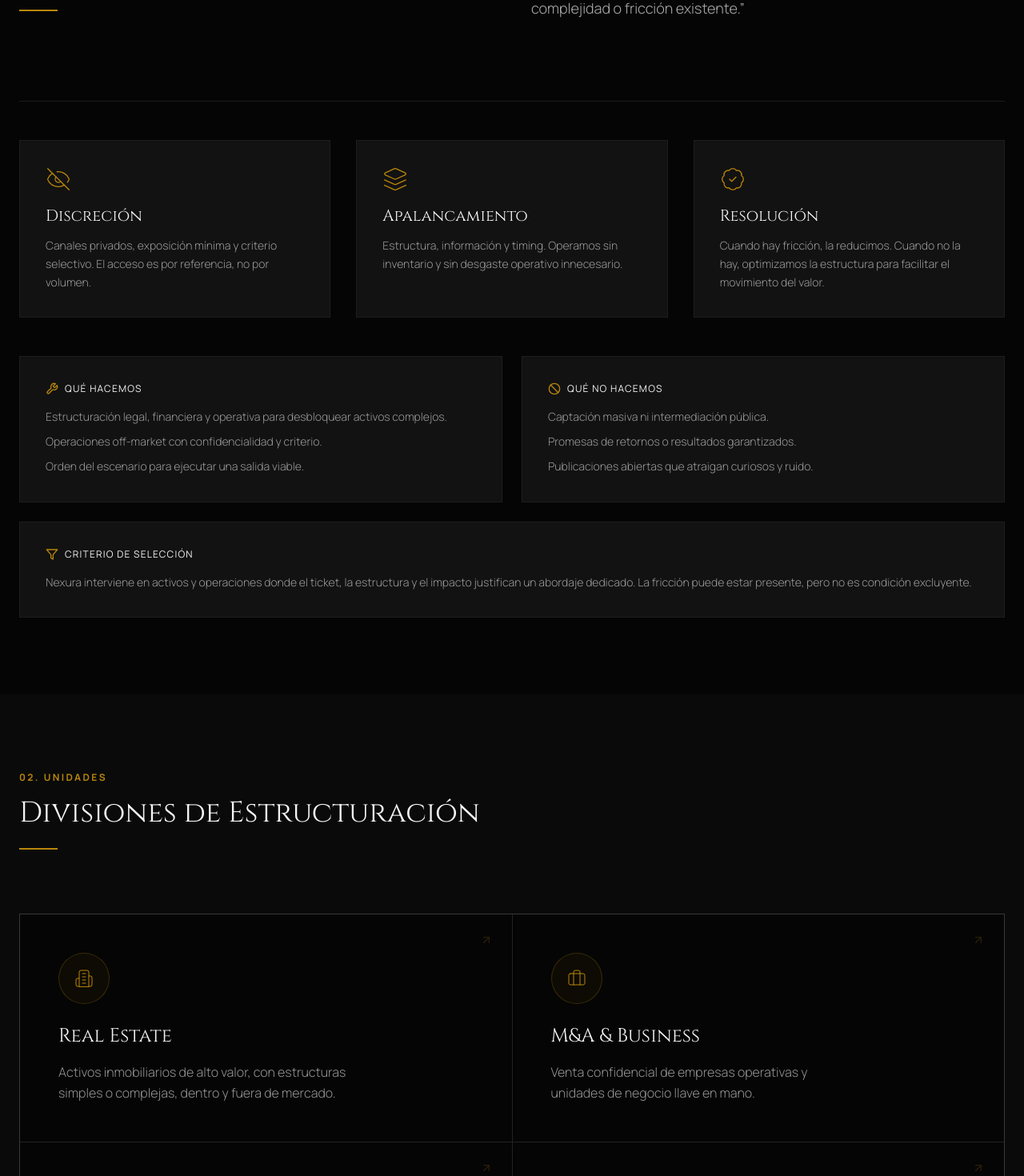
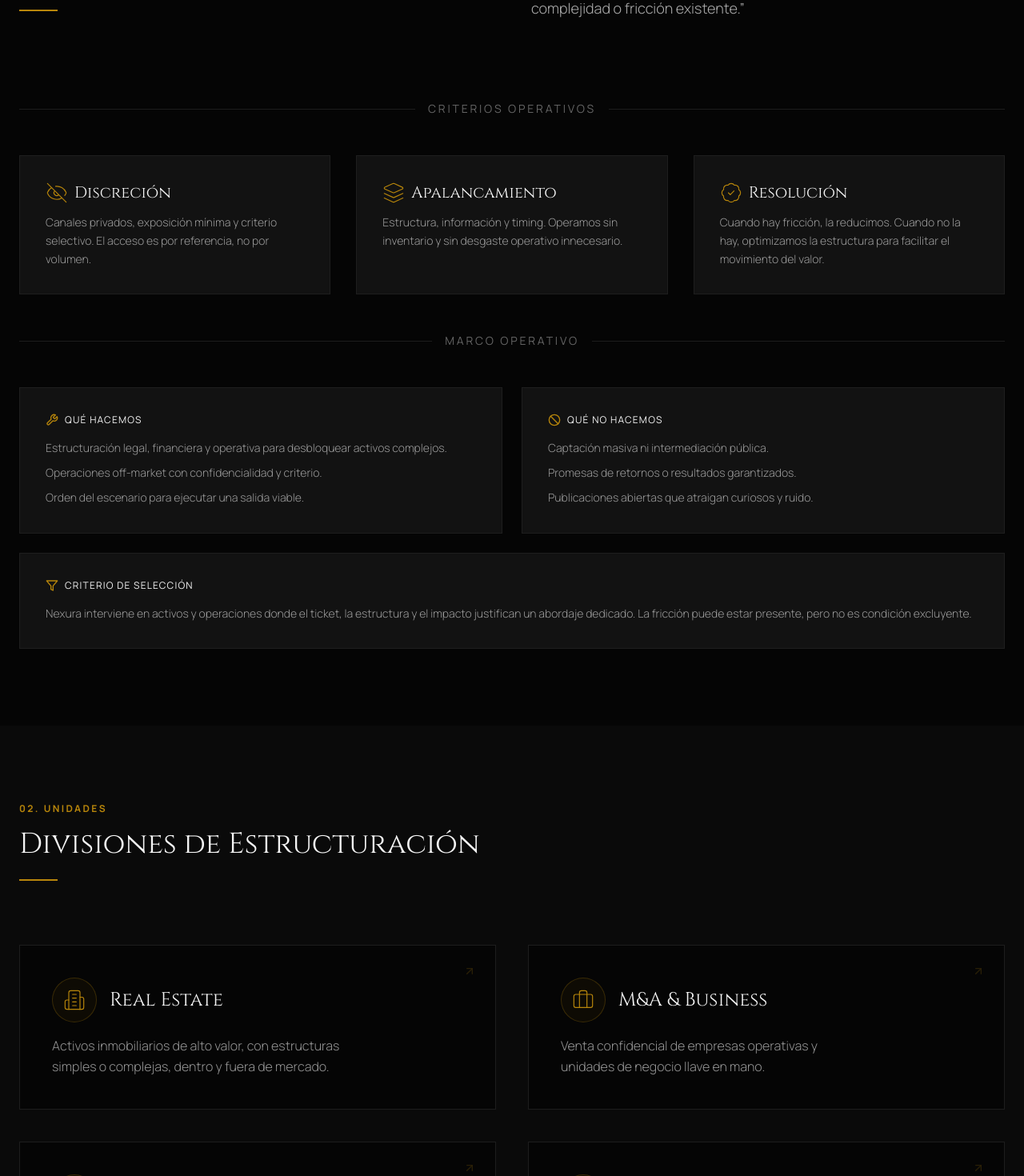
Before and after one commit to free4fun/nexura, a Next.js app: page / in a window 1280 px wide. Shown: the part 980-2450 px from the top of the page at 80% size. Built offline with nearby package versions, Linux system fonts and the light colour scheme.

Commit message:
feat: enhance styling and layout across multiple components for improved visual clarity and user experience

```diff
--- a/app/dossier/page.tsx
+++ b/app/dossier/page.tsx
@@ -12,7 +12,7 @@ function DossierContent() {
   return (
     <div className="pt-32 pb-24 px-6 min-h-screen bg-nexura-black">
       <div className="max-w-7xl mx-auto">
-        <div className="max-w-3xl">
+        <div className="max-w-3xl mx-auto">
         <div className="mb-12 border-b border-nexura-white/10 pb-8">
             <div className="flex items-center gap-2 text-nexura-gold text-xs tracking-widest uppercase mb-4">
               <Lock size={14} /> Solicitud de Documentación
@@ -131,7 +131,7 @@ function DossierContent() {
             <p className="text-center text-[10px] uppercase tracking-widest text-nexura-white/30">
             Se habilita solo bajo acuerdos.
             </p>
-            <div className="text-xs text-nexura-white/50 font-light leading-relaxed space-y-2">
+            <div className="text-xs text-nexura-white/50 font-light leading-relaxed space-y-2 text-center">
             <p>Nexura habilita documentación de forma progresiva según el estado de cada operación.</p>
             <p>Si la solicitud encaja, enviaremos el NDA correspondiente y el siguiente paso.</p>
             <p>Tiempo estimado de respuesta: 48–72 hs hábiles.</p>
--- a/components/LandingSections.tsx
+++ b/components/LandingSections.tsx
@@ -148,32 +148,54 @@ export const Philosophy = () => {
             </div>
         </div>
 
-        <div className="grid md:grid-cols-3 lg:grid-cols-3 gap-8 border-t border-nexura-white/10 pt-12">
+        <div className="mt-2">
+          <div className="flex items-center gap-4">
+            <div className="h-px flex-1 bg-nexura-white/10" />
+            <p className="text-xs lg:text-sm uppercase tracking-[0.2em] text-nexura-white/40 text-center whitespace-nowrap">
+              Criterios operativos
+            </p>
+            <div className="h-px flex-1 bg-nexura-white/10" />
+          </div>
+        </div>
+
+        <div className="grid md:grid-cols-3 lg:grid-cols-3 gap-6 lg:gap-8 pt-10 lg:pt-12">
             {[
                 {
                     title: "Discreción",
-              icon: <EyeOff className="w-8 h-8 text-nexura-gold mb-4" strokeWidth={1} />,
+              icon: <EyeOff className="w-7 h-7 text-nexura-gold" strokeWidth={1} />,
                   desc: "Canales privados, exposición mínima y criterio selectivo. El acceso es por referencia, no por volumen."
                 },
                 {
                     title: "Apalancamiento",
-                  icon: <Layers className="w-8 h-8 text-nexura-gold mb-4" strokeWidth={1} />,
+                  icon: <Layers className="w-7 h-7 text-nexura-gold" strokeWidth={1} />,
                   desc: "Estructura, información y timing. Operamos sin inventario y sin desgaste operativo innecesario."
                 },
                 {
                     title: "Resolución",
-                  icon: <BadgeCheck className="w-8 h-8 text-nexura-gold mb-4" strokeWidth={1} />,
+                  icon: <BadgeCheck className="w-7 h-7 text-nexura-gold" strokeWidth={1} />,
                   desc: "Cuando hay fricción, la reducimos. Cuando no la hay, optimizamos la estructura para facilitar el movimiento del valor."
                 }
             ].map((item, idx) => (
-                <div key={idx} className="group p-8 border border-nexura-white/5 md:border-nexura-white/10 lg:border-nexura-white/5 bg-nexura-surface hover:border-nexura-gold/30 transition-all duration-500">
-                    {item.icon}
-                    <h3 className="font-serif text-xl text-nexura-white mb-3 group-hover:text-nexura-gold transition-colors">{item.title}</h3>
+                <div key={idx} className="group p-6 lg:p-8 border border-nexura-white/5 md:border-nexura-white/10 lg:border-nexura-white/5 bg-nexura-surface hover:border-nexura-gold/30 transition-all duration-500">
+                    <div className="flex items-center gap-2 mb-3">
+                      {item.icon}
+                      <h3 className="font-serif text-xl text-nexura-white group-hover:text-nexura-gold transition-colors">{item.title}</h3>
+                    </div>
                     <p className="text-sm text-nexura-white/60 leading-relaxed font-light">
                         {item.desc}
                     </p>
                 </div>
             ))}
+        </div>
+
+        <div className="mt-12">
+          <div className="flex items-center gap-4">
+            <div className="h-px flex-1 bg-nexura-white/10" />
+            <p className="text-xs lg:text-sm uppercase tracking-[0.2em] text-nexura-white/40 text-center whitespace-nowrap">
+              Marco operativo
+            </p>
+            <div className="h-px flex-1 bg-nexura-white/10" />
+          </div>
         </div>
 
         <div className="mt-12 grid md:grid-cols-2 gap-6">
@@ -223,22 +245,22 @@ export const BusinessUnits = () => {
     {
       title: "Real Estate",
       description: "Activos inmobiliarios de alto valor, con estructuras simples o complejas, dentro y fuera de mercado.",
-      icon: <Building2 size={24} strokeWidth={1} />
+      icon: <Building2 size={28} strokeWidth={1} />
     },
     {
       title: "M&A & Business",
       description: "Venta confidencial de empresas operativas y unidades de negocio llave en mano.",
-      icon: <Briefcase size={24} strokeWidth={1} />
+      icon: <Briefcase size={28} strokeWidth={1} />
     },
     {
       title: "Luxury Assets",
       description: "Estructuración de uso, rotación o salida para activos de alto valor subutilizados o estratégicos.",
-      icon: <Gem size={24} strokeWidth={1} />
+      icon: <Gem size={28} strokeWidth={1} />
     },
     {
       title: "Strategic IP",
       description: "Licenciamiento de marcas, patentes y genética de alto rendimiento (Pedigree).",
-      icon: <Fingerprint size={24} strokeWidth={1} />
+      icon: <Fingerprint size={28} strokeWidth={1} />
     }
   ];
 
@@ -251,16 +273,21 @@ export const BusinessUnits = () => {
             <div className="w-12 h-[2px] bg-nexura-gold"></div>
         </div>
 
-        <div className="grid md:grid-cols-2 gap-px bg-nexura-white/10 md:bg-nexura-white/15 lg:bg-nexura-white/10 border border-nexura-white/10 md:border-nexura-white/15 lg:border-nexura-white/10">
+        <div className="grid md:grid-cols-2 gap-0 md:gap-8 lg:gap-10 border border-nexura-white/10 md:border-0 divide-y divide-nexura-white/10 md:divide-y-0">
           {units.map((unit, idx) => (
-            <div key={idx} className="bg-nexura-black p-12 hover:bg-nexura-surface transition-colors duration-500 group relative overflow-hidden">
+            <div
+              key={idx}
+              className="bg-nexura-black p-10 hover:bg-nexura-surface transition-colors duration-500 group relative overflow-hidden md:border md:border-nexura-white/15 lg:border-nexura-white/10"
+            >
               <div className="absolute top-0 right-0 p-6 opacity-20 group-hover:opacity-100 transition-opacity duration-500">
                 <ArrowUpRight className="text-nexura-gold" />
               </div>
-              <div className="mb-6 text-nexura-gold bg-nexura-gold/5 w-16 h-16 rounded-full flex items-center justify-center border border-nexura-gold/25">
-                {unit.icon}
+              <div className="flex items-center gap-4 mb-4">
+                <div className="text-nexura-gold bg-nexura-gold/5 w-14 h-14 rounded-full flex items-center justify-center border border-nexura-gold/25 shrink-0">
+                  {unit.icon}
+                </div>
+                <h3 className="font-serif text-2xl text-nexura-white">{unit.title}</h3>
               </div>
-              <h3 className="font-serif text-2xl text-nexura-white mb-4">{unit.title}</h3>
               <p className="text-nexura-white/60 font-light leading-relaxed max-w-sm">
                 {unit.description}
               </p>
@@ -279,6 +306,8 @@ export const Protocol = () => {
     { title: "Canal Privado", description: "Registramos interés, validamos perfiles y habilitamos acceso selectivo bajo acuerdos de confidencialidad y no elusión.", icon: <Network size={18} strokeWidth={1.5} /> },
     { title: "Cierre", description: "Coordinamos a las partes y acompañamos el proceso hasta la transferencia y salida ordenada.", icon: <TrendingUp size={18} strokeWidth={1.5} /> },
   ];
+
+  const roman = ["I", "II", "III", "IV", "V", "VI"];
 
   return (
     <section id="protocolo" className="py-24 bg-nexura-black">
@@ -299,9 +328,15 @@ export const Protocol = () => {
                     <ArrowRight size={18} />
                   </div>
                 )}
+
+                <span className="absolute left-4 top-4 text-nexura-gold text-[10px] font-bold tracking-widest leading-none">
+                  FASE {roman[idx] ?? String(idx + 1)}
+                </span>
+
                 <div className="w-12 h-12 bg-nexura-gold/10 border border-nexura-gold/25 text-nexura-gold flex items-center justify-center rounded-full mx-auto mb-6 group-hover:border-nexura-gold group-hover:text-nexura-gold transition-all duration-300 relative z-10">
                   {step.icon}
                 </div>
+
                 <div className="text-center px-4">
                   <h3 className="text-nexura-white font-serif text-lg mb-3">{step.title}</h3>
                   <div className="w-12 h-[1px] bg-nexura-white/10 mx-auto mb-4"></div>
@@ -515,7 +550,10 @@ export const Opportunities = () => {
                 >
                     <div>
                         <div className="flex justify-between items-start mb-6">
-                            <span className="bg-nexura-gold/10 text-nexura-gold text-[10px] uppercase font-bold px-3 py-1.5 tracking-wider border border-nexura-gold/20">{item.category}</span>
+                            <div className="flex items-start gap-2">
+                              <span className="bg-nexura-gold/10 text-nexura-gold text-[10px] uppercase font-bold px-3 py-1.5 tracking-wider border border-nexura-gold/20">{item.category}</span>
+                              <span className="bg-nexura-red/10 text-nexura-red text-[10px] uppercase font-bold px-3 py-1.5 tracking-wider border border-nexura-red/30">DEMO</span>
+                            </div>
                             <span className="text-nexura-white/30 text-xs font-mono flex items-center gap-2">
                               <Tag size={12} className="text-nexura-gold" />
                               REF: {item.ref}
@@ -652,7 +690,7 @@ export const ContactForm = () => {
                       <IdCard size={12} className="text-nexura-gold" />
                 Identidad
               </label>
-                    <input type="text" placeholder="Nombre y Organización" className="w-full bg-transparent border-b border-nexura-white/20 py-3 text-nexura-white placeholder-nexura-white/20 focus:outline-none focus:border-nexura-gold transition-colors font-light text-lg" />
+                    <input type="text" placeholder="Nombre y Organización" className="w-full bg-transparent border-b border-nexura-white/20 py-3 text-nexura-white placeholder-nexura-white/30 focus:outline-none focus:border-nexura-gold transition-colors font-light text-lg" />
                 </div>
                 <div className="group">
                     <label className="flex items-center gap-2 text-[10px] uppercase tracking-widest text-nexura-white mb-2">
@@ -688,7 +726,7 @@ export const ContactForm = () => {
                   <FileText size={12} className="text-nexura-gold" />
                 Contexto
               </label>
-                <textarea rows={4} placeholder="Descripción breve del bloqueo o interés estratégico..." className="w-full bg-transparent border-b border-nexura-white/20 py-3 text-nexura-white placeholder-nexura-white/20 focus:outline-none focus:border-nexura-gold transition-colors font-light text-lg resize-none"></textarea>
+                <textarea rows={4} placeholder="Descripción breve del bloqueo o interés estratégico..." className="w-full bg-transparent border-b border-nexura-white/20 py-3 text-nexura-white placeholder-nexura-white/30 focus:outline-none focus:border-nexura-gold transition-colors font-light text-lg resize-none"></textarea>
             </div>
 
             <div className="pt-8">
@@ -726,11 +764,13 @@ export const ContactForm = () => {
                   </label>
                 </div>
               </div>
-              <button type="submit" className="w-full bg-nexura-white text-nexura-black font-serif uppercase tracking-widest py-5 text-sm hover:bg-nexura-gold transition-colors duration-500 shadow-[0_0_20px_rgba(255,255,255,0.1)] inline-flex items-center justify-center gap-2">
-                <Send size={16} />
-                Iniciar Protocolo
-                </button>
-                <p className="text-center text-[10px] text-nexura-white/30 mt-6 uppercase tracking-widest">
+              <button
+                type="submit"
+                className="group w-full border-2 border-nexura-white/20 md:border-nexura-white/35 lg:border-nexura-white/20 text-nexura-white text-xs uppercase tracking-widest py-4 hover:bg-nexura-gold hover:border-nexura-gold hover:text-nexura-black transition-all duration-300 inline-flex items-center justify-center gap-2 font-semibold"
+              >
+                Iniciar Protocolo <ChevronRight size={16} className="group-hover:translate-x-1 transition-transform" />
+              </button>
+                <p className="text-center text-[10px] text-nexura-white/40 mt-6 uppercase tracking-widest">
                     <Lock size={10} className="inline mr-1 mb-0.5" />
                     Toda la información es tratada bajo estrictos acuerdos de confidencialidad.
                 </p>
```
Also changed, not shown: app/dashboard/page.tsx (+4 -4 lines), components/Footer.tsx (+4 -3 lines), components/Header.tsx (+6 -6 lines).
